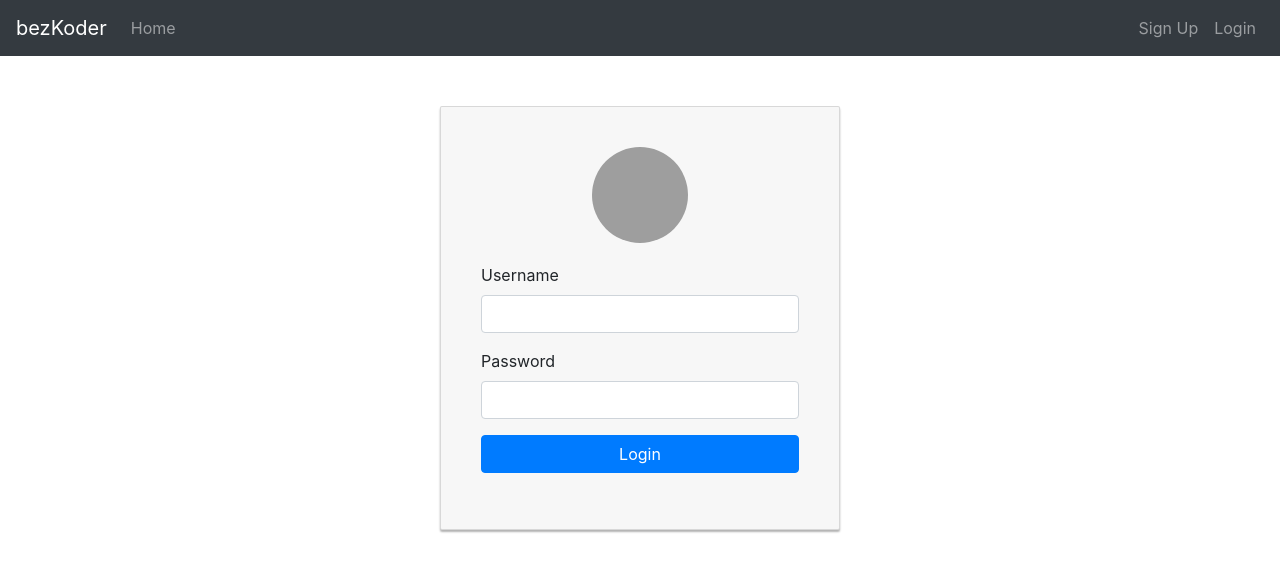
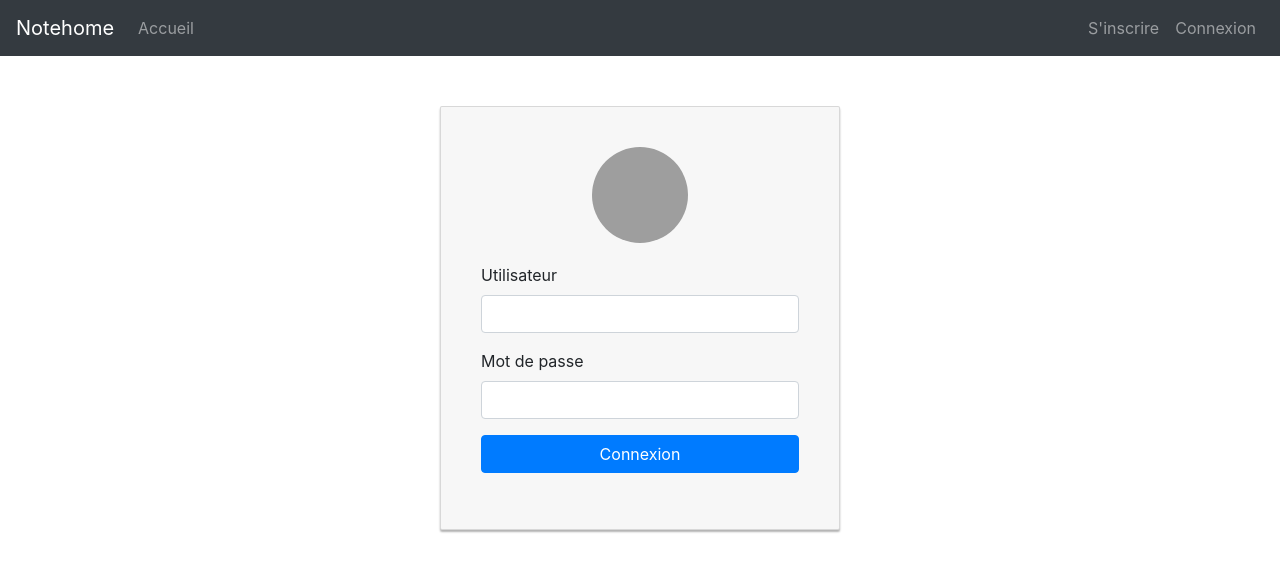
Before and after one commit to bennaneweb44/ng-notehome, an Angular app: page /login in a window 1280 px wide. Shown: the top 572 px of the page. Built offline with nearby package versions, Linux system fonts and the light colour scheme; grey boxes are pictures that could not be loaded.

Commit message:
Authentification from backend en REST

```diff
--- a/src/app/_services/auth.service.ts
+++ b/src/app/_services/auth.service.ts
@@ -2,7 +2,7 @@ import { Injectable } from '@angular/core';
 import { HttpClient, HttpHeaders } from '@angular/common/http';
 import { Observable } from 'rxjs';
 
-const AUTH_API = 'http://localhost:8080/api/auth/';
+const BACKEND_API = 'http://localhost:8000/api';
 
 const httpOptions = {
   headers: new HttpHeaders({ 'Content-Type': 'application/json' })
@@ -16,14 +16,14 @@ export class AuthService {
   constructor(private http: HttpClient) { }
 
   login(credentials): Observable<any> {
-    return this.http.post(AUTH_API + 'signin', {
+    return this.http.post(BACKEND_API + '/login', {
       username: credentials.username,
       password: credentials.password
     }, httpOptions);
   }
 
   register(user): Observable<any> {
-    return this.http.post(AUTH_API + 'signup', {
+    return this.http.post(BACKEND_API + '/signup', {
       username: user.username,
       email: user.email,
       password: user.password
--- a/src/app/app.component.html
+++ b/src/app/app.component.html
@@ -1,27 +1,38 @@
 <div id="app">
   <nav class="navbar navbar-expand navbar-dark bg-dark">
-    <a href="#" class="navbar-brand">bezKoder</a>
+    <a href="#" class="navbar-brand">Notehome</a>
     <ul class="navbar-nav mr-auto" routerLinkActive="active">
       <li class="nav-item">
-        <a href="/home" class="nav-link" routerLink="home">Home </a>
+        <a href="/home" class="nav-link" routerLink="home">Accueil </a>
       </li>
       <li class="nav-item" *ngIf="showAdminBoard">
-        <a href="/admin" class="nav-link" routerLink="admin">Admin Board</a>
+        <a href="/admin" class="nav-link" routerLink="admin">Admin</a>
       </li>
       <li class="nav-item" *ngIf="showModeratorBoard">
-        <a href="/mod" class="nav-link" routerLink="mod">Moderator Board</a>
+        <a href="/mod" class="nav-link" routerLink="mod">Modérateur</a>
       </li>
       <li class="nav-item">
-        <a href="/user" class="nav-link" *ngIf="isLoggedIn" routerLink="user">User</a>
+        <a href="/user" class="nav-link" *ngIf="isLoggedIn" routerLink="user">Utilisateur</a>
       </li>
+
+      <li class="nav-item">
+        <a href="/articles" class="nav-link" *ngIf="isLoggedIn" routerLink="articles">Articles</a>
+      </li>
+      <li class="nav-item">
+        <a href="/rayons" class="nav-link" *ngIf="isLoggedIn" routerLink="rayons">Rayons</a>
+      </li>
+      <li class="nav-item">
+        <a href="/notes" class="nav-link" *ngIf="isLoggedIn" routerLink="notes">Notes</a>
+      </li>
+
     </ul>
 
     <ul class="navbar-nav ml-auto" *ngIf="!isLoggedIn">
       <li class="nav-item">
-        <a href="/register" class="nav-link" routerLink="register">Sign Up</a>
+        <a href="/register" class="nav-link" routerLink="register">S'inscrire</a>
       </li>
       <li class="nav-item">
-        <a href="/login" class="nav-link" routerLink="login">Login</a>
+        <a href="/login" class="nav-link" routerLink="login">Connexion</a>
       </li>
     </ul>
 
@@ -30,7 +41,7 @@
         <a href="/profile" class="nav-link" routerLink="profile">{{ username }}</a>
       </li>
       <li class="nav-item">
-        <a href class="nav-link" (click)="logout()">LogOut</a>
+        <a href class="nav-link" (click)="logout()"><i class="fa fa-sign-out"></i> Déconnexion</a>
       </li>
     </ul>
   </nav>
--- a/src/app/home/home.component.ts
+++ b/src/app/home/home.component.ts
@@ -13,14 +13,14 @@ export class HomeComponent implements OnInit {
   constructor(private userService: UserService) { }
 
   ngOnInit(): void {
-    this.userService.getPublicContent().subscribe(
+    /*this.userService.getPublicContent().subscribe(
       data => {
         this.content = data;
       },
       err => {
         this.content = JSON.parse(err.error).message;
       }
-    );
+    );*/
   }
 
 }
--- a/src/app/login/login.component.html
+++ b/src/app/login/login.component.html
@@ -13,7 +13,7 @@
       novalidate
     >
       <div class="form-group">
-        <label for="username">Username</label>
+        <label for="username">Utilisateur</label>
         <input
           type="text"
           class="form-control"
@@ -27,11 +27,11 @@
           role="alert"
           *ngIf="f.submitted && username.invalid"
         >
-          Username is required!
+          Le nom d'utilisateur est requis !
         </div>
       </div>
       <div class="form-group">
-        <label for="password">Password</label>
+        <label for="password">Mot de passe</label>
         <input
           type="password"
           class="form-control"
@@ -46,15 +46,15 @@
           role="alert"
           *ngIf="f.submitted && password.invalid"
         >
-          <div *ngIf="password.errors.required">Password is required</div>
+          <div *ngIf="password.errors.required">Le mot de passe est requis</div>
           <div *ngIf="password.errors.minlength">
-            Password must be at least 6 characters
+            Le mot de passe doit contenir 6 characters min
           </div>
         </div>
       </div>
       <div class="form-group">
         <button class="btn btn-primary btn-block">
-          Login
+          Connexion
         </button>
       </div>
       <div class="form-group">
@@ -63,13 +63,13 @@
           role="alert"
           *ngIf="f.submitted && isLoginFailed"
         >
-          Login failed: {{ errorMessage }}
+          Erreur de connexion : <b>{{ errorMessage }}</b>
         </div>
       </div>
     </form>
 
     <div class="alert alert-success" *ngIf="isLoggedIn">
-      Logged in as {{ roles }}.
+      Connecté en tant que : <b>{{ userNameLogged }}</b>.
     </div>
   </div>
 </div>
--- a/src/app/login/login.component.ts
+++ b/src/app/login/login.component.ts
@@ -1,6 +1,13 @@
+import { HttpClient, HttpHeaders, HttpParams } from '@angular/common/http';
 import { Component, OnInit } from '@angular/core';
 import { AuthService } from '../_services/auth.service';
 import { TokenStorageService } from '../_services/token-storage.service';
+
+const httpOptions = {
+  headers: new HttpHeaders({ 'Content-Type': 'application/json' })
+};
+
+const BACKEND_API = 'http://localhost:8000/api';
 
 @Component({
   selector: 'app-login',
@@ -13,27 +20,49 @@ export class LoginComponent implements OnInit {
   isLoggedIn = false;
   isLoginFailed = false;
   errorMessage = '';
-  roles: string[] = [];
+  userNameLogged: '';
 
-  constructor(private authService: AuthService, private tokenStorage: TokenStorageService) { }
+  constructor(private authService: AuthService, private tokenStorage: TokenStorageService, private http: HttpClient) { }
 
   ngOnInit(): void {
     if (this.tokenStorage.getToken()) {
       this.isLoggedIn = true;
-      this.roles = this.tokenStorage.getUser().roles;
+      this.userNameLogged = this.tokenStorage.getUser().username;
     }
   }
 
   onSubmit(): void {
     this.authService.login(this.form).subscribe(
       data => {
-        this.tokenStorage.saveToken(data.accessToken);
-        this.tokenStorage.saveUser(data);
 
-        this.isLoginFailed = false;
-        this.isLoggedIn = true;
-        this.roles = this.tokenStorage.getUser().roles;
-        this.reloadPage();
+        // Token
+        let token = data.token;
+
+        // Get user
+        if (typeof token == "string" && token.trim() != '') {
+
+          // All users
+          this.http.get(BACKEND_API + '/users', {headers: {
+            "Authorization": 'Bearer '+token
+          }}).subscribe(usersListResponse => {
+            let all_users = usersListResponse['hydra:member'];
+
+            all_users.forEach(element => {
+              if (element.username == this.form.username) {
+                this.tokenStorage.saveUser(element);
+                this.tokenStorage.saveToken(token);
+
+                this.isLoginFailed = false;
+                this.isLoggedIn = true;
+                this.userNameLogged = element.username;
+                this.reloadPage();
+              }
+            });
+
+          });
+        }
+
+        //let user = this.tokenStorage.getUser();
       },
       err => {
         this.errorMessage = err.error.message;
--- a/src/index.html
+++ b/src/index.html
@@ -2,7 +2,7 @@
 <html lang="en">
   <head>
     <meta charset="utf-8" />
-    <title>Angular10JwtAuth</title>
+    <title>Notehome - Nouvelle version</title>
     <base href="/" />
     <meta name="viewport" content="width=device-width, initial-scale=1" />
     <link rel="icon" type="image/x-icon" href="favicon.ico" />
```
